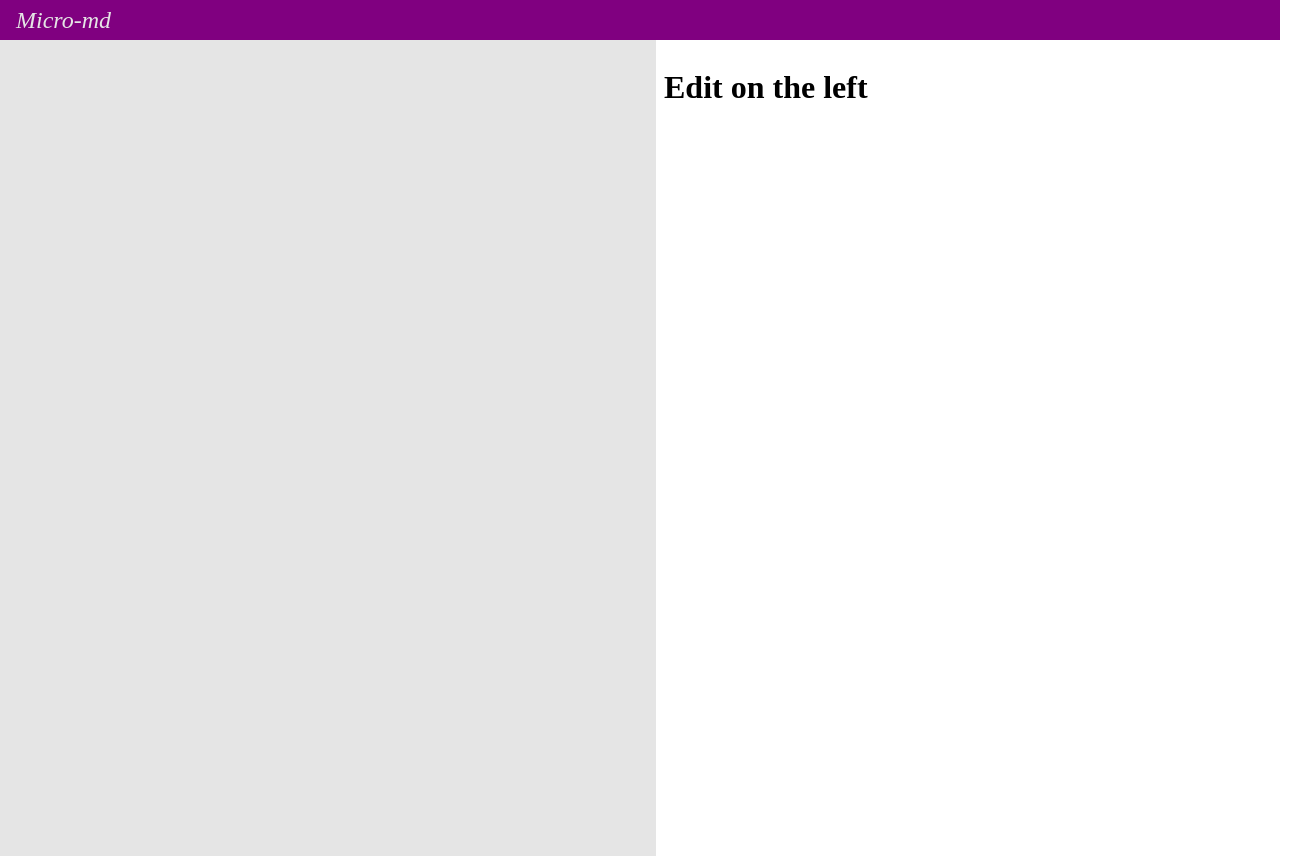
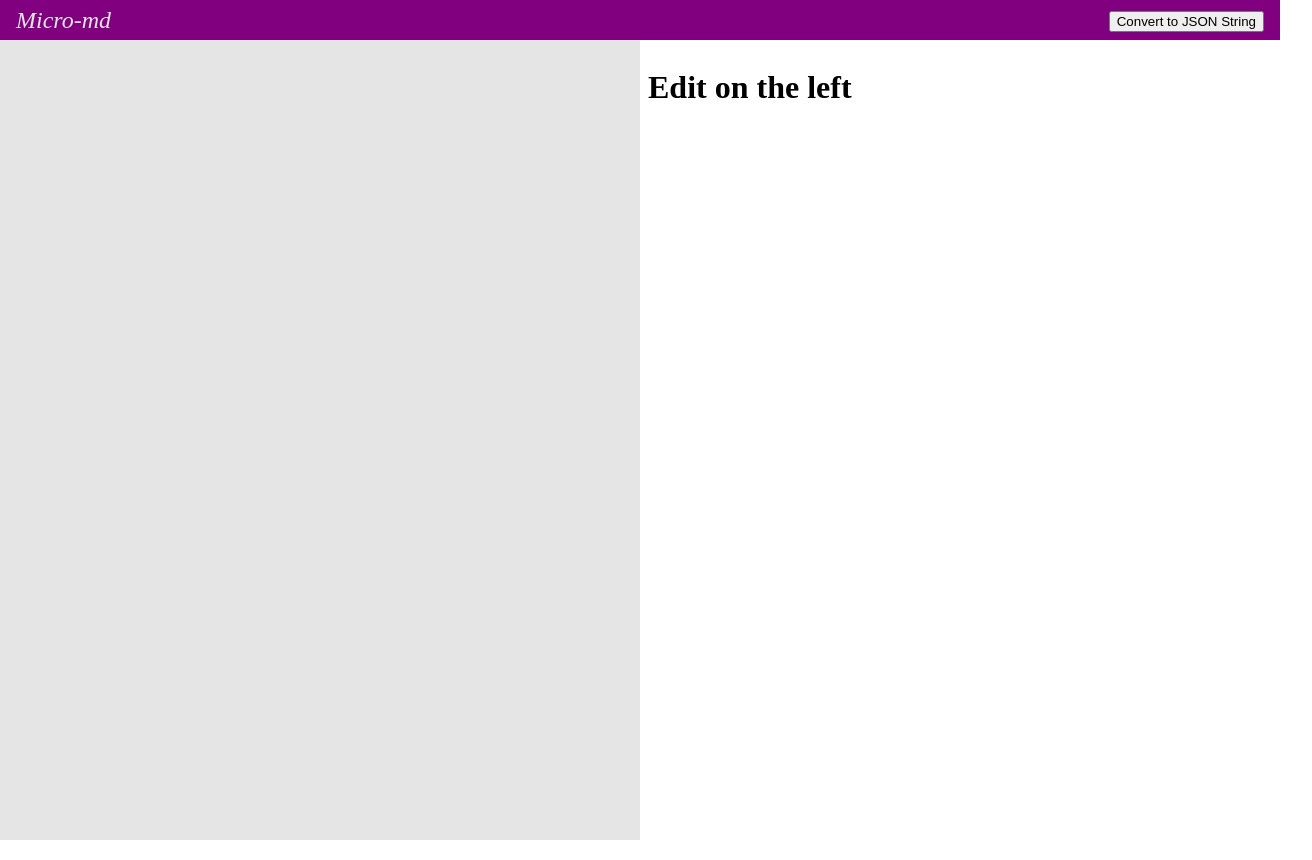
Before and after one commit to JakeDawkins/markdown-editor, a React app: page / in a window 1280 px wide. Shown: the whole page, 1312 px wide, since content can reach past the window. Built offline with nearby package versions, Linux system fonts and the light colour scheme.

Commit message:
convert to json safe string works

```diff
--- a/src/Components/ActionsBar/index.js
+++ b/src/Components/ActionsBar/index.js
@@ -5,7 +5,7 @@ export default class ActionBar extends Component {
     return (
       <nav>
         <span><em>Micro-md</em></span>
-        {/*<button onClick={this.props.handleCopyClipboard}>Copy to Clipboard</button>*/}
+        <button onClick={this.props.handleConvert}>Convert to JSON String</button>
       </nav>
     );
   }
--- a/src/Pages/Home/index.js
+++ b/src/Pages/Home/index.js
@@ -12,7 +12,15 @@ class App extends Component {
   constructor (props) {
     super();
     this.handleChange = this.handleChange.bind(this);
-    this.copyToClipboard = this.copyToClipboard.bind(this);
+    this.convertTextToJSONSafeString = this.convertTextToJSONSafeString.bind(this);
+  }
+
+  // Use the browser's built-in functionality to quickly and safely escape
+  // the string
+  escapeHtml(str) {
+      var div = document.createElement('div');
+      div.appendChild(document.createTextNode(str));
+      return div.innerHTML;
   }
 
   handleChange (input) {
@@ -21,19 +29,19 @@ class App extends Component {
     );
   }
 
-  copyToClipboard() {
+  convertTextToJSONSafeString() {
     let text = this.state && this.state.md ? this.state.md : "";
     if(text.length === 0) return;
 
-    text = text.replace(/\r\n?|\n/g, '<br />');
-
-    window.prompt("Copy to clipboard: Ctrl+C, Enter", this.state.md)
+    text = this.escapeHtml(text);
+    text = text.replace(/\r?\n/g, "\\n");
+    this.handleChange(text);
   }
 
   render () {
     return (
       <div id="mainWrapper">
-        <ActionsBar handleCopyClipboard={this.copyToClipboard}/>
+        <ActionsBar handleConvert={this.convertTextToJSONSafeString}/>
         <div className="left">
           <Editor position="left" onChange={this.handleChange} startText={sampleText} />
         </div>
--- a/src/Pages/Home/styles.scss
+++ b/src/Pages/Home/styles.scss
@@ -40,6 +40,9 @@ nav {
 }
 
 .left, .right {
+  -moz-box-sizing: border-box;
+  -webkit-box-sizing: border-box;
+  box-sizing: border-box;
   display: inline-block;
   width: 50%;
   height: 100%;
```
